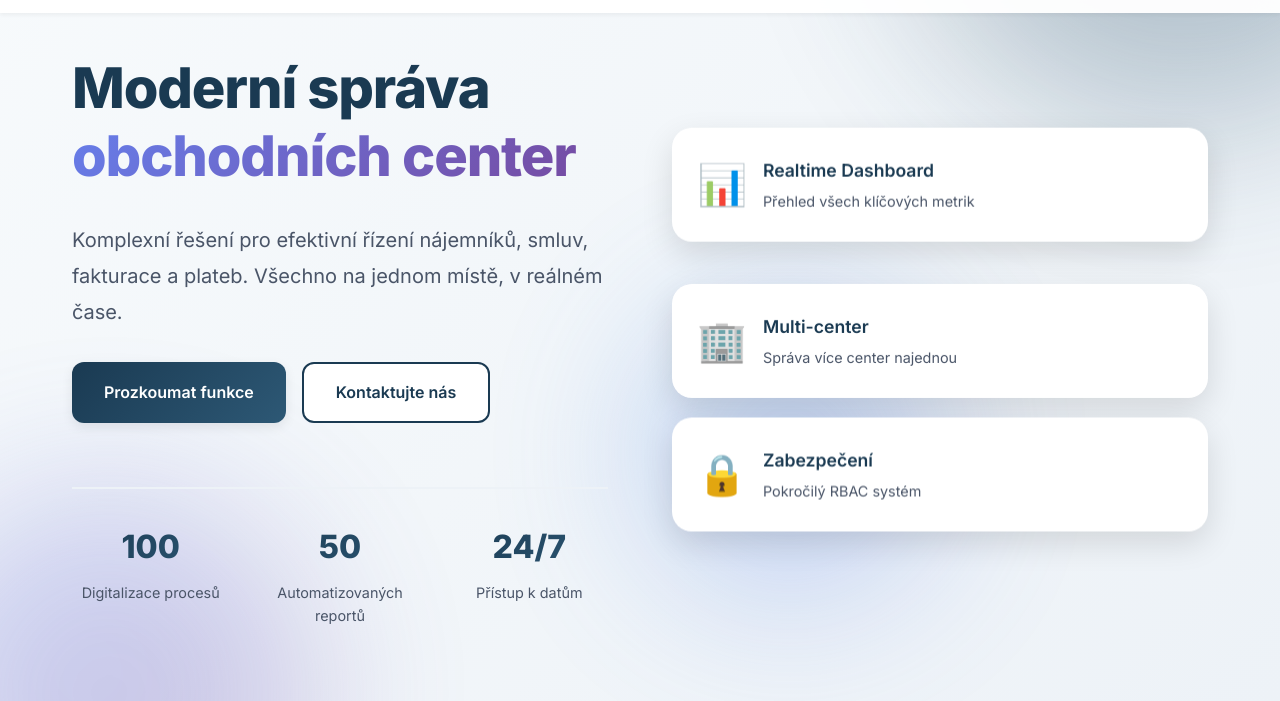
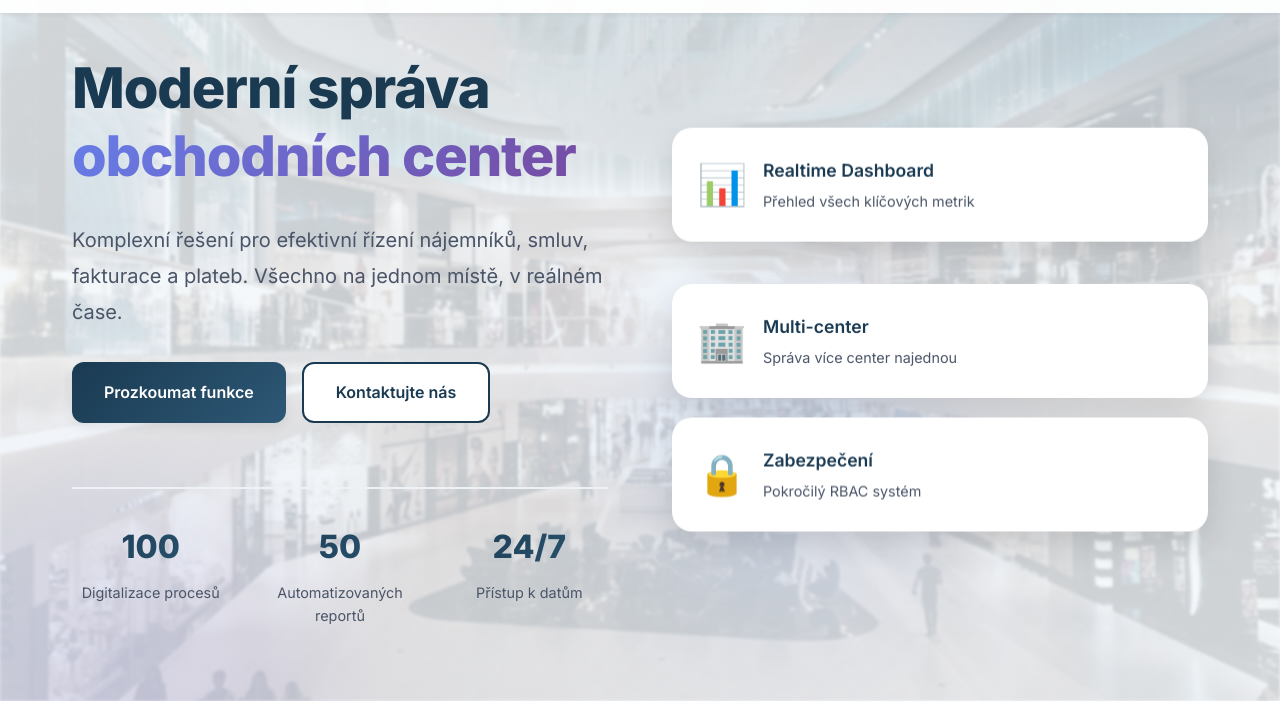
Before and after one commit to Cogneracz/centeraWeb, a plain HTML site: page index.html in a window 1280 px wide. Shown: the part 99-800 px from the top of the page. Drawn offline with Linux system fonts and the light colour scheme.

```diff
--- a/assets/css/styles.css
+++ b/assets/css/styles.css
@@ -248,6 +248,35 @@
     bottom: 0;
     z-index: -1;
     background: linear-gradient(135deg, #f7fafc 0%, #edf2f7 100%);
+}
+
+.hero-background::before {
+    content: '';
+    position: absolute;
+    top: 0;
+    left: 0;
+    right: 0;
+    bottom: 0;
+    background-image: url('../images/shopping-mall-bg.jpg');
+    background-size: cover;
+    background-position: center;
+    background-repeat: no-repeat;
+    opacity: 0.4;
+    filter: grayscale(70%) blur(1.5px);
+}
+
+.hero-background::after {
+    content: '';
+    position: absolute;
+    top: 0;
+    left: 0;
+    right: 0;
+    bottom: 0;
+    background: linear-gradient(135deg,
+        rgba(247, 250, 252, 0.6) 0%,
+        rgba(237, 242, 247, 0.5) 50%,
+        rgba(247, 250, 252, 0.6) 100%
+    );
 }
 
 .gradient-orb {
```
Also changed, not shown: assets/images/shopping-mall-bg.jpg (added).
